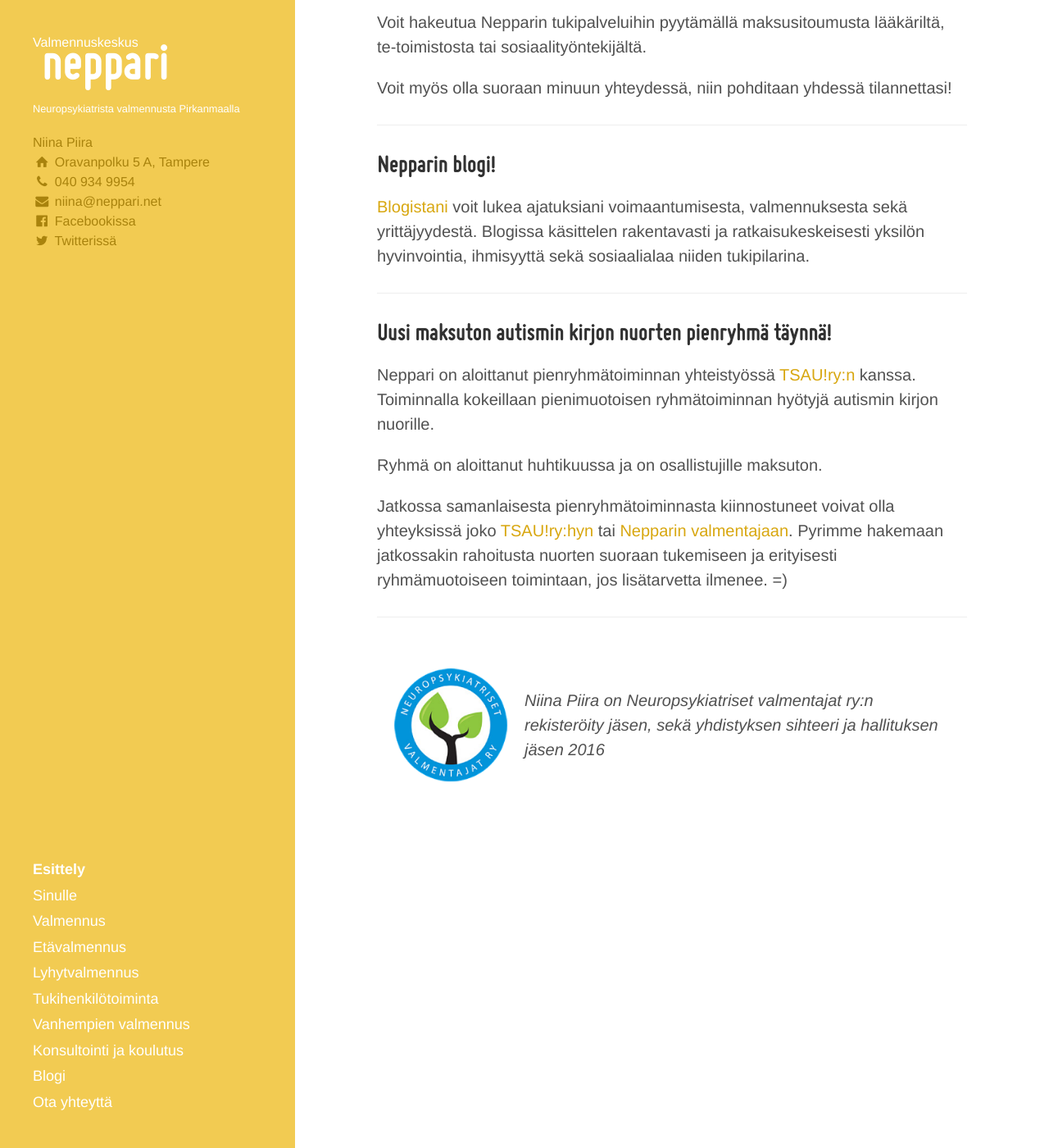
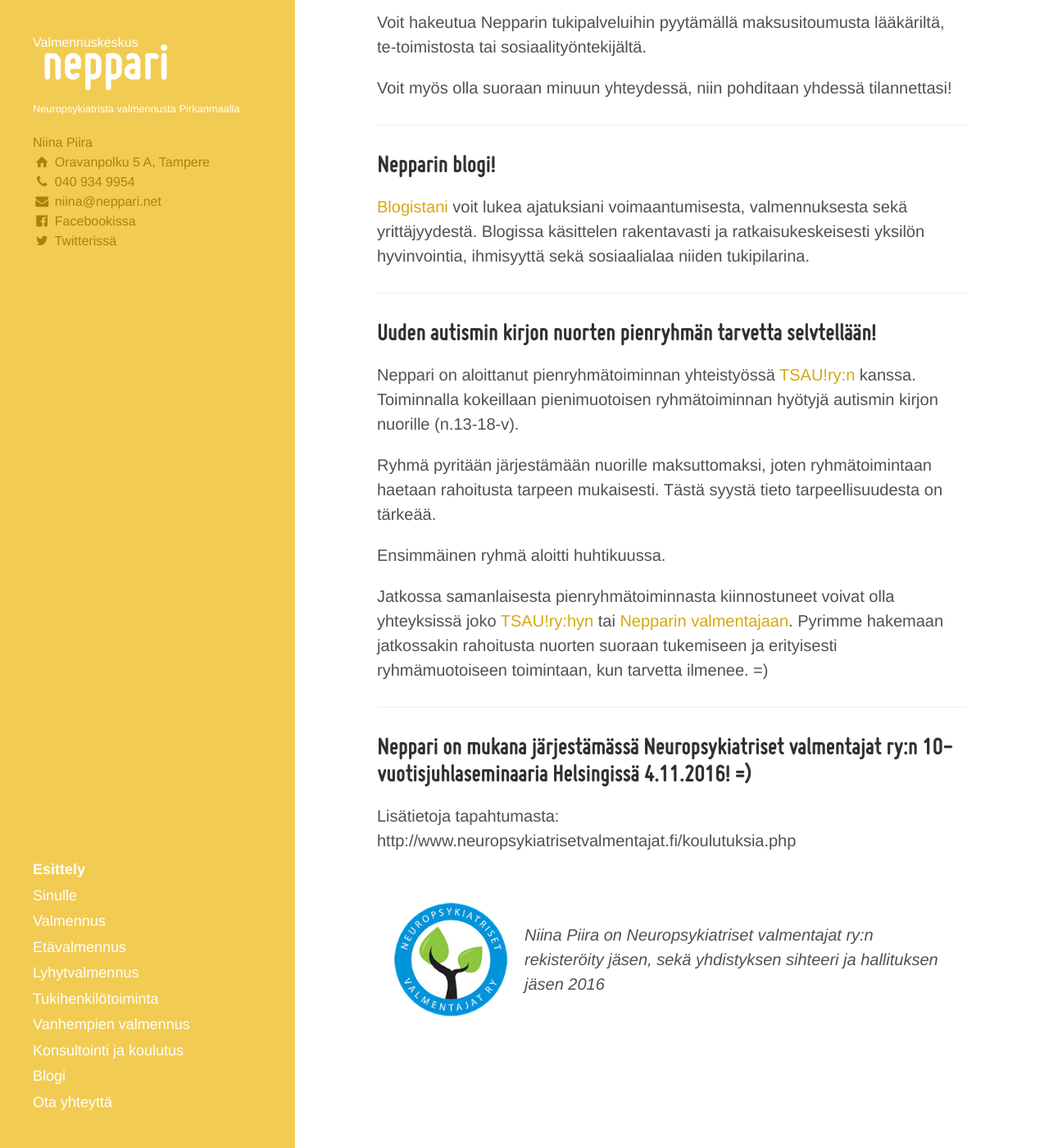
Before and after one commit to niinapiira/neppari.net, a Jekyll site: the page built from index.md, in a window 1280 px wide and 1400 px high, scrolled down 675 px. Shown: the whole window at 82% size. Built offline with Jekyll 4.4.1, drawn with Linux system fonts in a browser that asks for light colours.

Commit message:
Updated index.md

```diff
--- a/index.md
+++ b/index.md
@@ -42,13 +42,19 @@
 
 ___
 
-## Uusi maksuton autismin kirjon nuorten pienryhmä täynnä!
+## Uuden autismin kirjon nuorten pienryhmän tarvetta selvtellään!
 
 Neppari on aloittanut pienryhmätoiminnan yhteistyössä [TSAU!ry:n](http://www.tsau.net/) kanssa.
-Toiminnalla kokeillaan pienimuotoisen ryhmätoiminnan hyötyjä autismin kirjon nuorille.
+Toiminnalla kokeillaan pienimuotoisen ryhmätoiminnan hyötyjä autismin kirjon nuorille (n.13-18-v).
 
-Ryhmä on aloittanut huhtikuussa ja on osallistujille maksuton.
+Ryhmä pyritään järjestämään nuorille maksuttomaksi, joten ryhmätoimintaan haetaan rahoitusta tarpeen mukaisesti. Tästä syystä tieto tarpeellisuudesta on tärkeää.
 
-Jatkossa samanlaisesta pienryhmätoiminnasta kiinnostuneet voivat olla yhteyksissä joko [TSAU!ry:hyn](http://www.tsau.net/) tai [Nepparin valmentajaan](/ota-yhteytta). Pyrimme hakemaan jatkossakin rahoitusta nuorten suoraan tukemiseen ja erityisesti ryhmämuotoiseen toimintaan, jos lisätarvetta ilmenee. =)
+Ensimmäinen ryhmä aloitti huhtikuussa.
+
+Jatkossa samanlaisesta pienryhmätoiminnasta kiinnostuneet voivat olla yhteyksissä joko [TSAU!ry:hyn](http://www.tsau.net/) tai [Nepparin valmentajaan](/ota-yhteytta). Pyrimme hakemaan jatkossakin rahoitusta nuorten suoraan tukemiseen ja erityisesti ryhmämuotoiseen toimintaan, kun tarvetta ilmenee. =)
 
 ___
+
+## Neppari on mukana järjestämässä Neuropsykiatriset valmentajat ry:n 10-vuotisjuhlaseminaaria Helsingissä 4.11.2016! =)
+
+Lisätietoja tapahtumasta: http://www.neuropsykiatrisetvalmentajat.fi/koulutuksia.php
```
